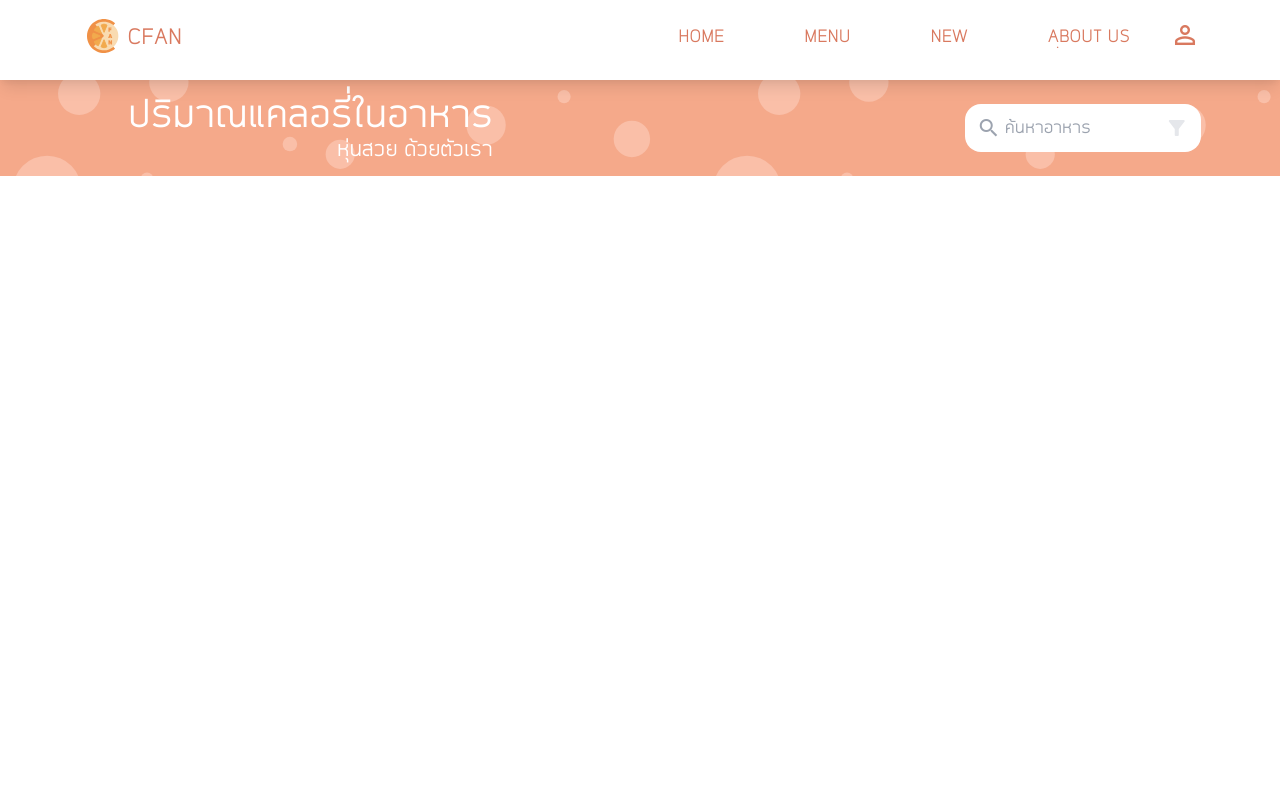
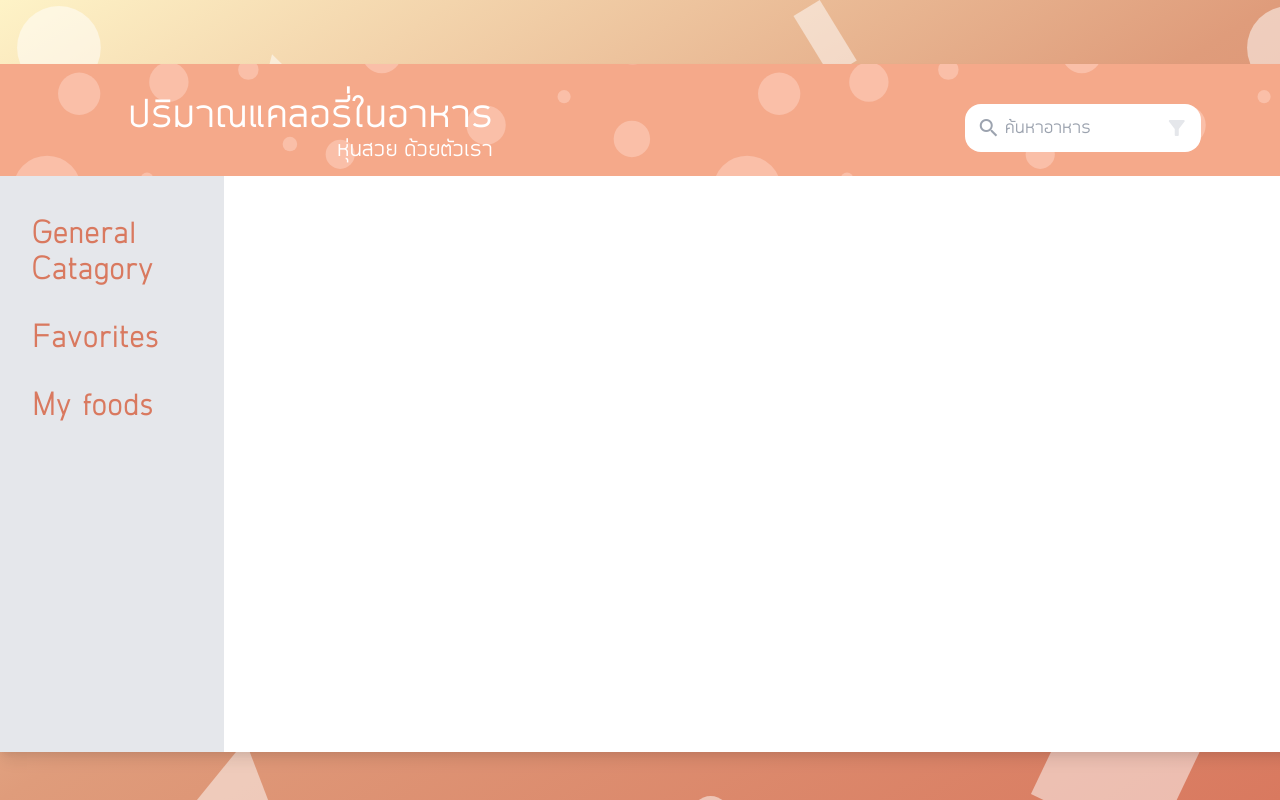
Before and after one commit to INT222-13-49-129/-INT222_Integrated_Project_Front-End, a Nuxt app: page /foodmenu in a window 1280 px wide. Built offline with nearby package versions, Linux system fonts and the light colour scheme.

Commit message:
[Update] foodmenu.vue

```diff
--- a/layouts/default.vue
+++ b/layouts/default.vue
@@ -1,8 +1,8 @@
 <template>
   <div class="w-full  h-full fixed" :style="cssProps" >
-    <div class="w-full h-full bg-gray-300 bg-opacity-50 fixed overflow-scroll" :class="{ 'md:py-0 py-8 flex flex-col ': isindex }">
-        <div :class="isindex ? 'my-auto':'w-screen h-screen fixed'">
-        <TheHeader :isindex="isindex"  :class="isindex ? 'md:px-16 mx-auto md:w-336 w-11/12 h-20 bg-white shadow-lg' : 'absolute top-0 xl:px-16 md:px-4 min-w-max w-full h-20 bg-white shadow-lg z-10'"/>
+    <div class="w-full h-full bg-gray-300 bg-opacity-50 fixed" :class="{ 'md:py-0 py-8 flex flex-col overflow-scroll': isindex }">
+        <div :class="isindex ? 'my-auto':'w-screen h-screen fixed overflow-scroll'">
+        <TheHeader :isindex="isindex"  :class="isindex ? 'md:px-16 mx-auto md:w-336 w-11/12 h-20 bg-white shadow-lg' : 'fixed top-0 xl:px-16 md:px-4 min-w-max w-full h-20 bg-white shadow-lg z-10'"/>
         <Nuxt />
         </div>
     </div>
--- a/pages/foodmenu.vue
+++ b/pages/foodmenu.vue
@@ -1,6 +1,6 @@
 <template>
     <div
-        class="md:w-336 w-11/12 mt-16 mx-auto pt-6  md:pt-0 h-screen bg-white shadow-lg justify-center"
+        class="md:w-336 w-11/12 mt-16 mx-auto pt-6 mb-6 md:pt-0 bg-white shadow-lg "
     >
         <div
             class="bgimge object-cover md:w-full py-2 md:h-28 mx-6 md:mx-0 rounded-3xl md:rounded-none"
@@ -30,8 +30,33 @@
                 </div>
             </div>
         </div>
+        <div class="flex w-full h-144">
+            <div class="w-1/6 h-full bg-gray-200 flex flex-col py-10 px-8 text-3xl gap-y-8 text-salmon">
+            <div>
+                <p>General</p>
+                <div>
+                    <div>Catagory</div>
+                    <div v-for="t in foodtypeArray"></div>
+                </div>
+
+            </div>
+            <div>Favorites</div>
+            <div>My foods</div>
+            </div>
+            <div></div>
+        </div>
     </div>
 </template>
+<script>
+export default {
+  layout: 'signinbg',
+  data() {
+    return {
+      foodtypeArray: []
+    };
+  },
+}
+</script>
 <style>
 .bgimge {
     background-image: url("../assets/img/bgfoodmenu.svg");
```
Also changed, not shown: store/index.js (added).
